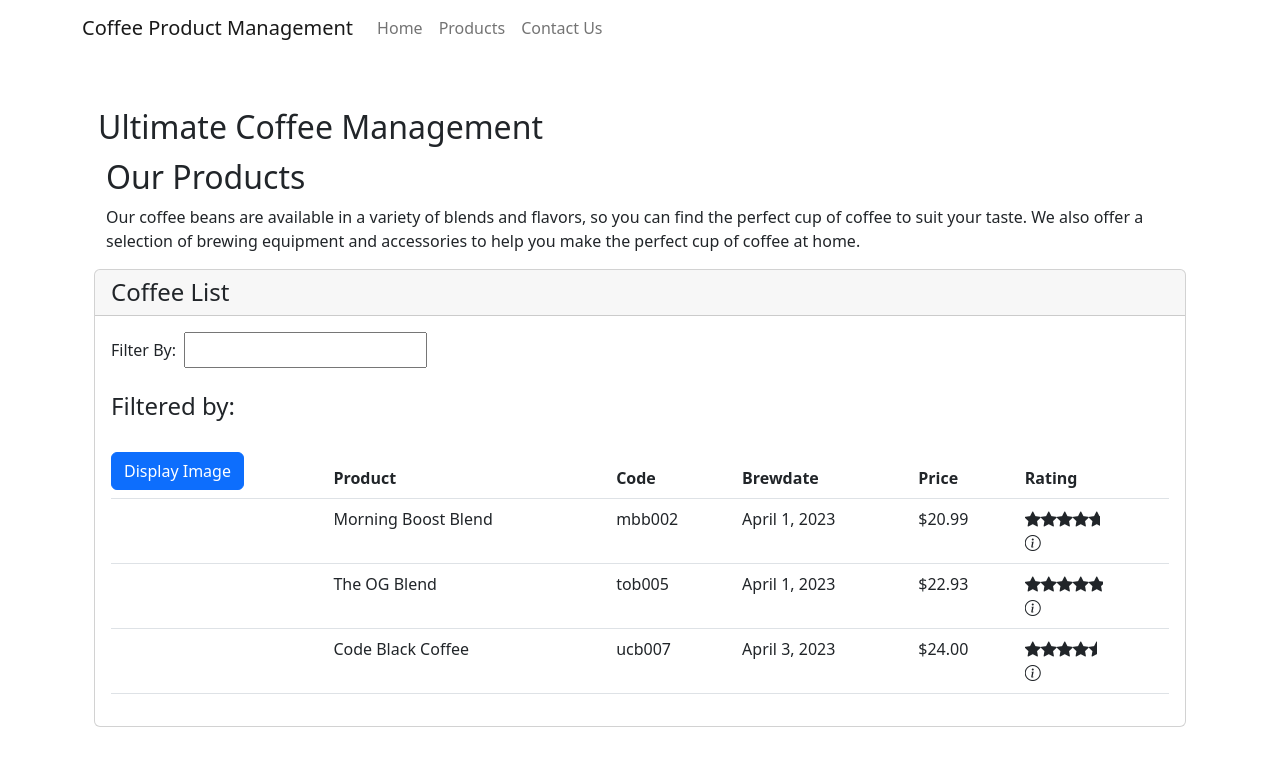
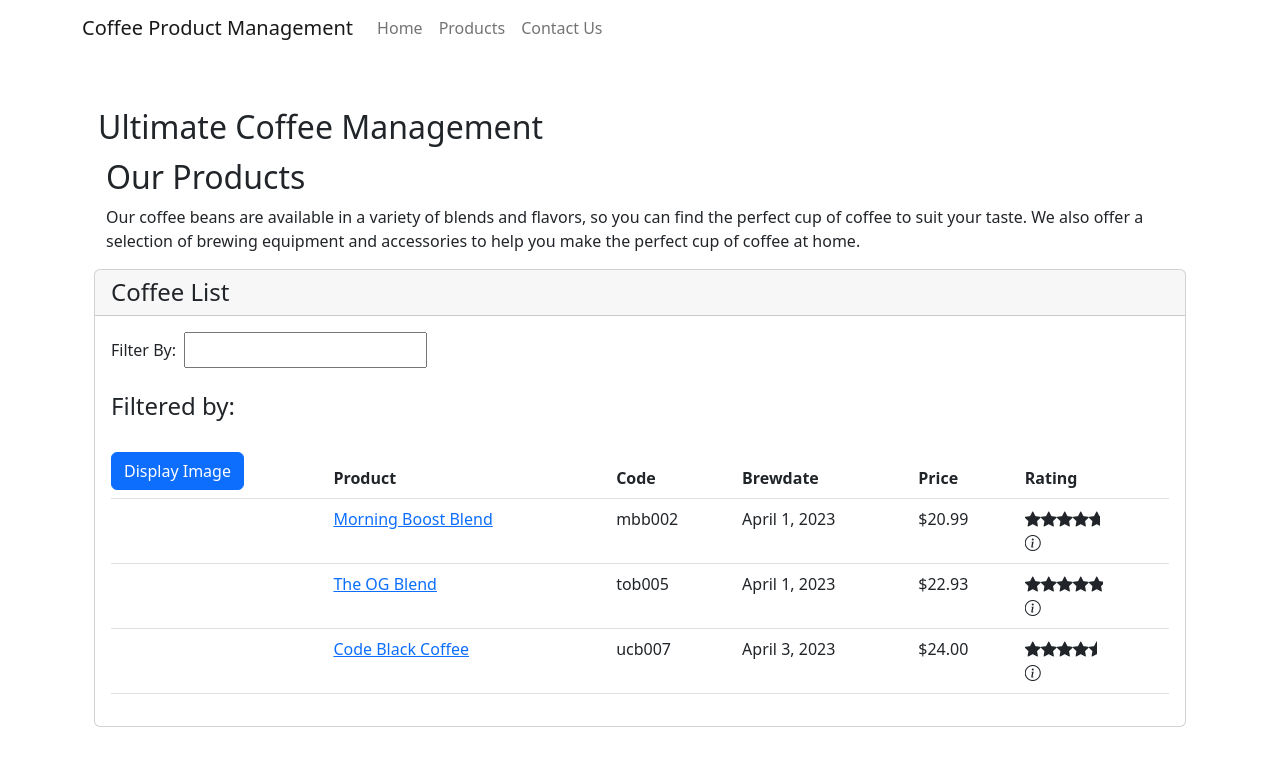
Before and after one commit to jvillad/angular-projects, an Angular app in the folder intro-angular/: page /products in a window 1280 px wide. Shown: the top 766 px of the page. Built offline with nearby package versions, Linux system fonts and the light colour scheme.

Commit message:
route to item detail on item click

```diff
--- a/intro-angular/src/app/components/products/product-list.component.html
+++ b/intro-angular/src/app/components/products/product-list.component.html
@@ -46,7 +46,9 @@
                                 <img *ngIf="showImage" class='product-img' [src]="product.productImageUrl"
                                     [title]="product.productName">
                             </td>
-                            <td>{{product.productName}}</td>
+                            <td>
+                                <a [routerLink]="['/products', product.productId]">{{product.productName}}</a>
+                            </td>
                             <td>{{product.productCode | lowercase | convertToSpaces: '-' }}</td>
                             <td>{{product.productBrewDate }}</td>
                             <td>{{product.productPrice | currency | lowercase}}</td>
```
